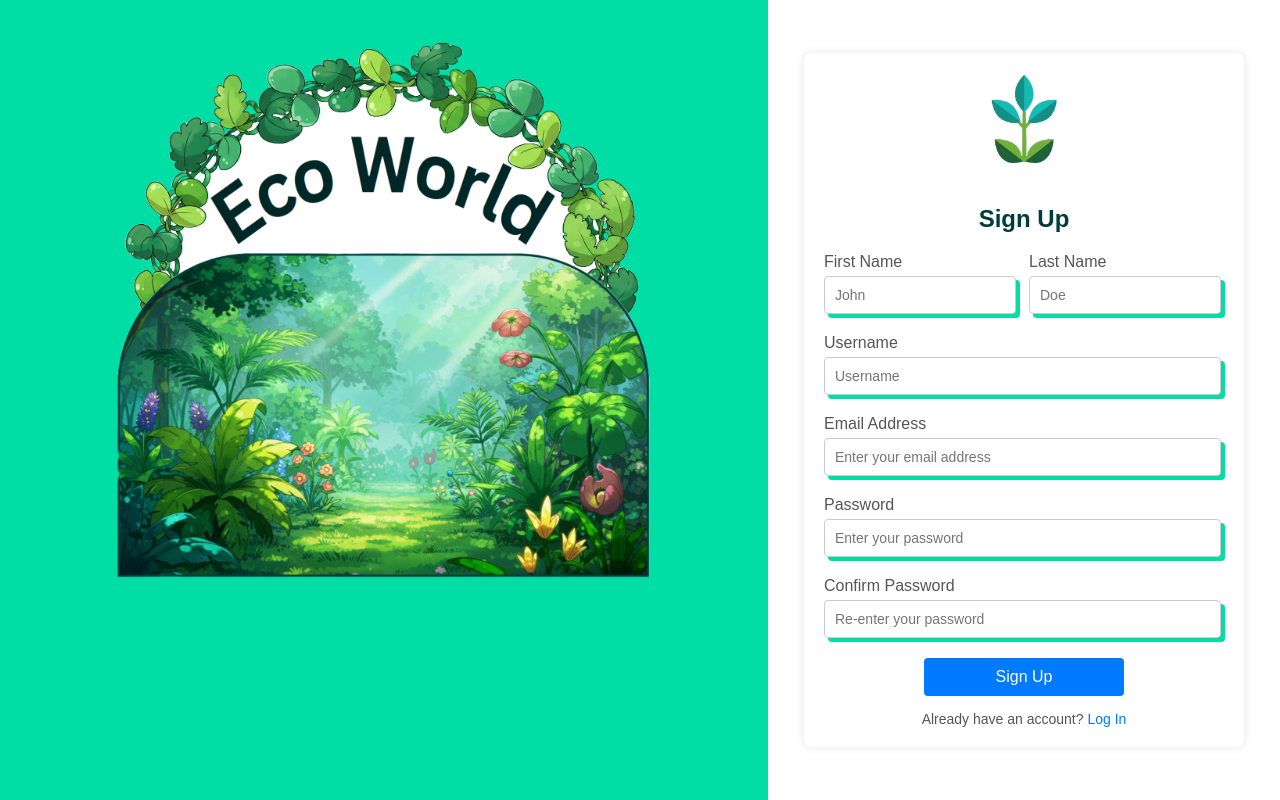
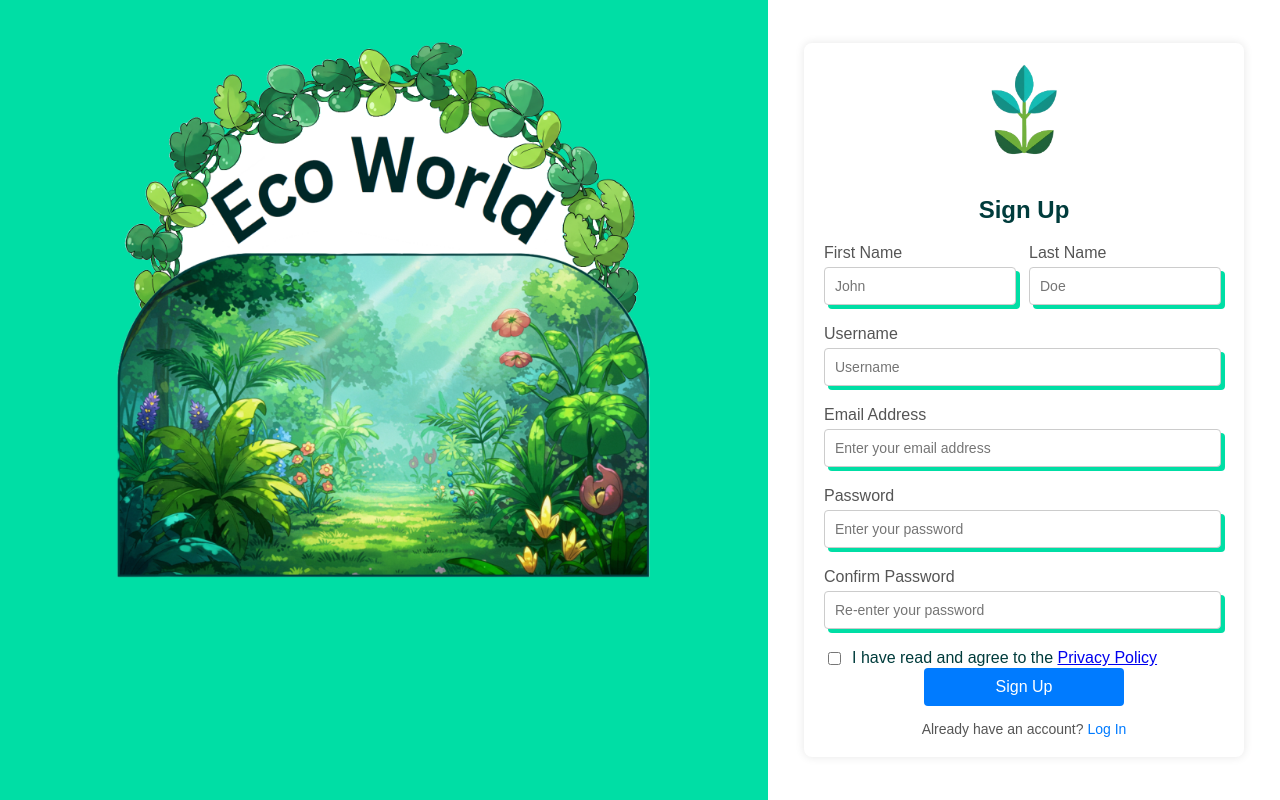
Before and after one commit to lewisFarley403/EcoWorld, a Django app: page /accounts/signup/ in a window 1280 px wide. Run offline with Django 5.2, Linux system fonts and the light colour scheme; parts of the project's set-up code (start-up, migrations or seed data) failed here and were passed over.

Commit message:
Altered files that had the wrong email for me and I added the privacy policy

```diff
--- a/Accounts/models.py
+++ b/Accounts/models.py
@@ -8,7 +8,7 @@ Usage:
 
 It creates database tables for storing user profile information.
 
-@author Ethan Sweeney (es1057@exeter.ac.uk)
+@author Ethan Sweeney (es1052@exeter.ac.uk)
 """
 
 
@@ -28,7 +28,7 @@ class Profile(models.Model):
     Methods:
         __str__(): Returns the username of the user.
     author:
-        -Ethan Sweeney (es1057@exeter.ac.uk)
+        -Ethan Sweeney (es1052@exeter.ac.uk)
     """
     user = models.OneToOneField(User, on_delete=models.CASCADE)
     bio = models.TextField(blank=True)
--- a/Accounts/signals.py
+++ b/Accounts/signals.py
@@ -7,7 +7,7 @@ usage:
     - create_or_update_profile: This function creates or updates the user profile when the user is created or updated.
     It should be imported in models.py.
 author:
-    - Ethan Sweeney (es1057@exeter.ac.uk)
+    - Ethan Sweeney (es1052@exeter.ac.uk)
 """
 
 from django.db.models.signals import post_save
--- a/Accounts/static/Accounts/css/signup.css
+++ b/Accounts/static/Accounts/css/signup.css
@@ -139,6 +139,13 @@ h1 {
     display: block;
 }
 
+.privacy-policy-group {
+    display: flex;
+    align-items: center;
+    gap: 8px; /* Adjust spacing between checkbox and label */
+    margin-top: 10px;
+}
+
 /* Positioning wrapper for the input field */
 .password-container {
     position: relative;
--- a/Accounts/templates/Accounts/signup.html
+++ b/Accounts/templates/Accounts/signup.html
@@ -60,6 +60,11 @@
                 <input type="password" id="id_password2" name="password2" placeholder="Re-enter your password" required>
             </div>
 
+            <div class="privacy-policy-group">
+                <input type="checkbox" id="id_privacy_policy" name="privacy_policy" required>
+                <label for="id_privacy_policy"> I have read and agree to the <a href="{% url 'privacy_policy' %}" target="_blank">Privacy Policy</a></label>
+            </div>
+
             <button type="submit" class="login-button">Sign Up</button>
         </form>
 
--- a/Accounts/urls.py
+++ b/Accounts/urls.py
@@ -5,7 +5,7 @@ This module defines the endpoints for the Accounts app:
     - `logout` : This view allows the user to log out of their account
     - `profile` : This view allows the user to view and update their profile
 author:
-    - Ethan Sweeney (es1057@exeter.ac.uk)
+    - Ethan Sweeney (es1052@exeter.ac.uk)
 """
 
 from django.urls import path
@@ -13,7 +13,9 @@ from django.contrib.auth import views as auth_views
 from . import views
 urlpatterns = [
     path('signup/', views.signup, name='signup'),
-    path('login/', auth_views.LoginView.as_view(), name='login'),
+    path('', auth_views.LoginView.as_view(), name='login'),
     path('logout/', auth_views.LogoutView.as_view(next_page='/'), name='logout'),
     path('profile/', views.profile, name='profile'),
+    path('privacy-policy/', views.privacy_policy, name='privacy_policy'),
+
 ]
--- a/Accounts/views.py
+++ b/Accounts/views.py
@@ -7,11 +7,25 @@ author:
 """
 
 # views.py
+
 from django.contrib.auth.decorators import login_required
 from django.shortcuts import render, redirect
 from .forms import SignUpForm, ProfileUpdateForm
 from .models import Profile
 from .utils import createGarden, createOwnsDb
+
+def privacy_policy(request):
+
+    """
+    This view renders the privacy policy page.
+    Attributes:
+        request : HttpRequest : The HTTP request object
+    Returns:
+        render : HttpResponse : The rendered HTML page
+    """
+    return render(request, 'Accounts/privacy_policy.html')
+
+
 def signup(request):
     """
     This view allows the user to sign up for an account.
@@ -22,7 +36,7 @@ def signup(request):
     Returns:
         render : HttpResponse : The HTTP response object
     Author:
-        Ethan Sweeney (es1057@exeter.ac.uk)
+        Ethan Sweeney (es1052@exeter.ac.uk)
     """
     if request.method == 'POST':
         form = SignUpForm(request.POST)
@@ -50,7 +64,7 @@ def profile(request):
     Returns:
         render : HttpResponse : The rendered HTML page
     Author:
-        - Ethan Sweeney (es1057@exeter.ac.uk)
+        - Ethan Sweeney (es1052@exeter.ac.uk)
 
     """
     profile = Profile.objects.get(user=request.user)
--- a/ECM2434/urls.py
+++ b/ECM2434/urls.py
@@ -20,6 +20,7 @@ from django.conf import settings
 from django.conf.urls.static import static
 urlpatterns = [
     path("admin/", admin.site.urls),
+    path("", include("Accounts.urls")),
     path("accounts/", include("Accounts.urls")),
     path("ecoworld/", include("EcoWorld.urls")),
     path("garden/", include("Garden.urls")),
```
